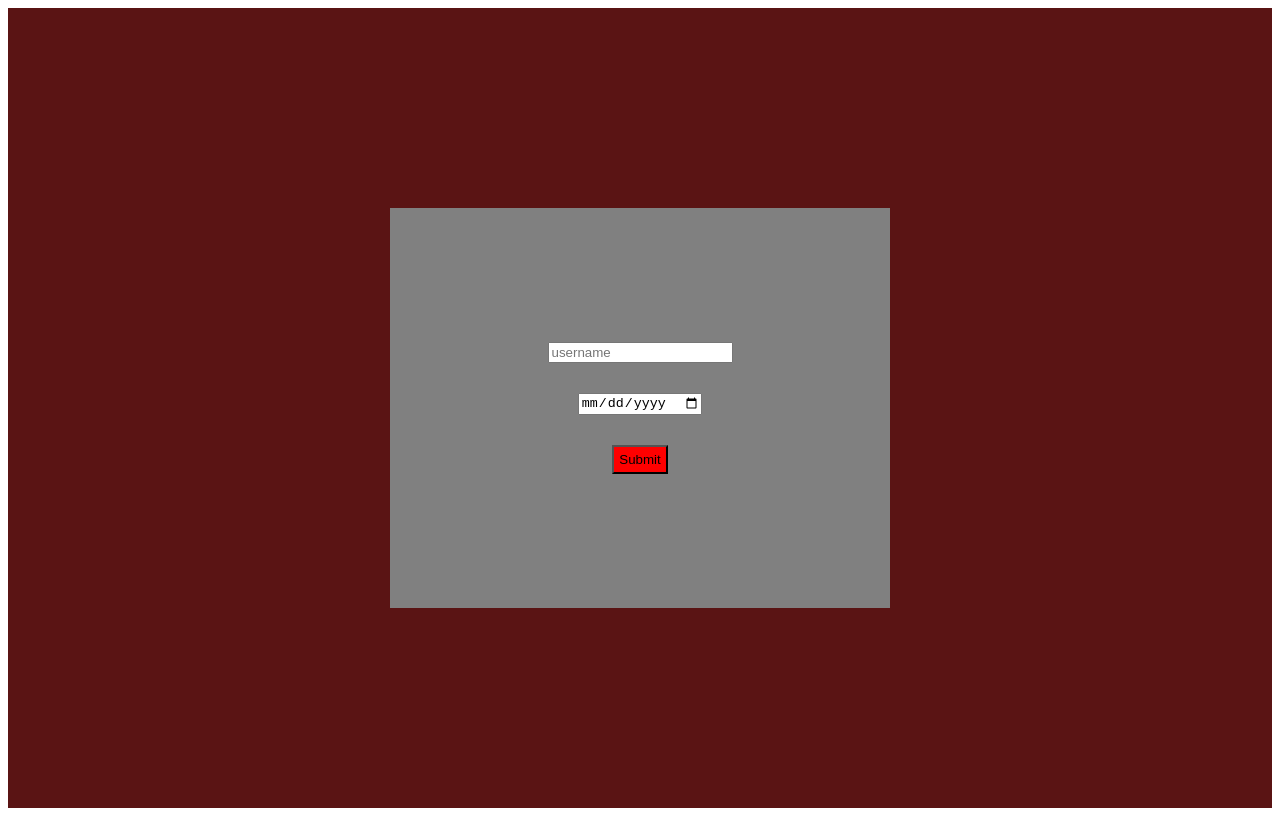
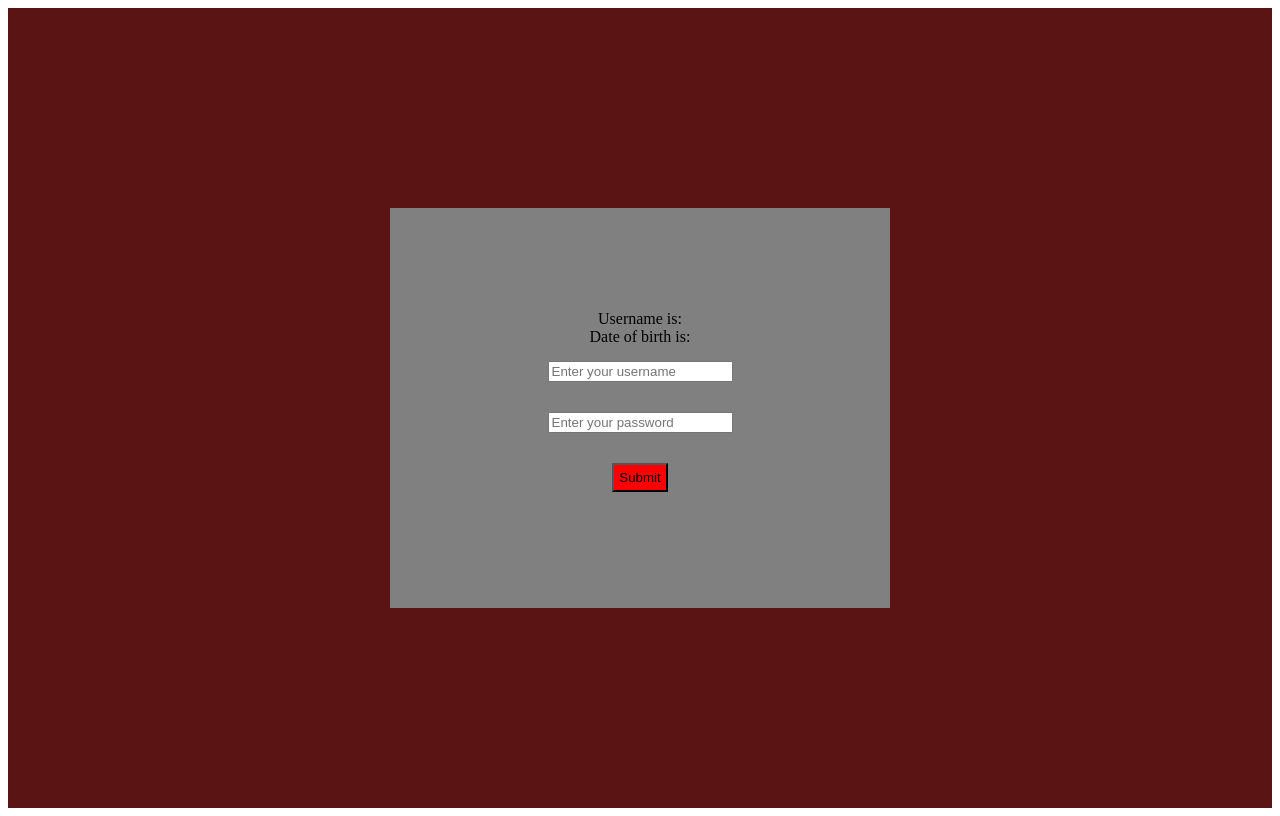
Before and after one commit to hsellnayhtoo2001-boop/learning-nuxt, a Nuxt app: page / in a window 1280 px wide. Built offline with nearby package versions, Linux system fonts and the light colour scheme.

Commit message:
add validation for login page and add welcome text for loggin user

```diff
--- a/pages/home.vue
+++ b/pages/home.vue
@@ -1,4 +1,8 @@
 <template>
+  <div>
+    Welcome our website, {{ loggedinUsername }}
+
+  </div>
   <div style="display: flex; flex-direction: column; padding: 30px">
     <NuxtLink
       style="padding-bottom:30px"
@@ -32,4 +36,10 @@
 
 </template>
 
-<script></script>
+<script setup>
+
+const route = useRoute();
+
+const loggedinUsername = route.query.username
+
+</script>
--- a/pages/index.vue
+++ b/pages/index.vue
@@ -1,16 +1,32 @@
 <template>
   <div class="mainhost">
     <div class="container">
+
+      <div> Username is: {{ username }} </div>
+      <div> Date of birth is: {{ dob }}</div>
+
       <input
+        v-model="username"
         class="text"
         type="text"
-        placeholder="username"
+        placeholder="Enter your username"
       >
+
+      <!-- Create bio input -->
+
+
       <input
+        v-model="password"
         class="date"
-        type="date"
-        placeholder="date of birth"
+        type="password"
+        placeholder="Enter your password"
       >
+
+      <p v-if="errorMessage" style="color: #B71C1C">
+
+        {{ errorMessage }}
+
+      </p>
       <button class="btn-submit"
        @click="handleSubmit">
         Submit
@@ -24,10 +40,33 @@
 
 <script setup>
 
-     const router = useRouter()
+    const router = useRouter()
+    const errorMessage = ref('')
+    const username = ref('')
+    const password = ref('')
+
 
      const handleSubmit = () => {
-      router.push('/home')
+      if(username.value === '') {
+        errorMessage.value = "Please enter your username"
+        return
+      }
+
+      // validate password
+
+      // validate bio
+
+
+      router.push({
+        path: '/home',
+        query: {
+          username: username.value,
+          // remove password and send bio
+          password: password.value
+        }
+      })
+
+      // router.push('/home')
      }
 
   // const router = useRouter()
--- a/pages/products.vue
+++ b/pages/products.vue
@@ -1,4 +1,5 @@
 <template>
+  <div>Product page</div>
   <div v-for="p in products"
   :key="p.id">
 
--- /dev/null
+++ b/pages/user-detail.vue
@@ -0,0 +1,7 @@
+<template>
+    <h1>User detail</h1>
+
+</template>
+
+<script setup>
+</script>
--- a/pages/users.vue
+++ b/pages/users.vue
@@ -49,8 +49,10 @@
     },
   ])
 
+  // when user card is clicked, redirect to the user-detail page with user data
   const handleUserClick = (user: UserType) => {
-    users.value = users.value.filter((u) => u.id != user.id)
+    console.log(user)
+
   }
 
 </script>
```
Also changed, not shown: 1 other file (tests, documents, lock files or other folders).
